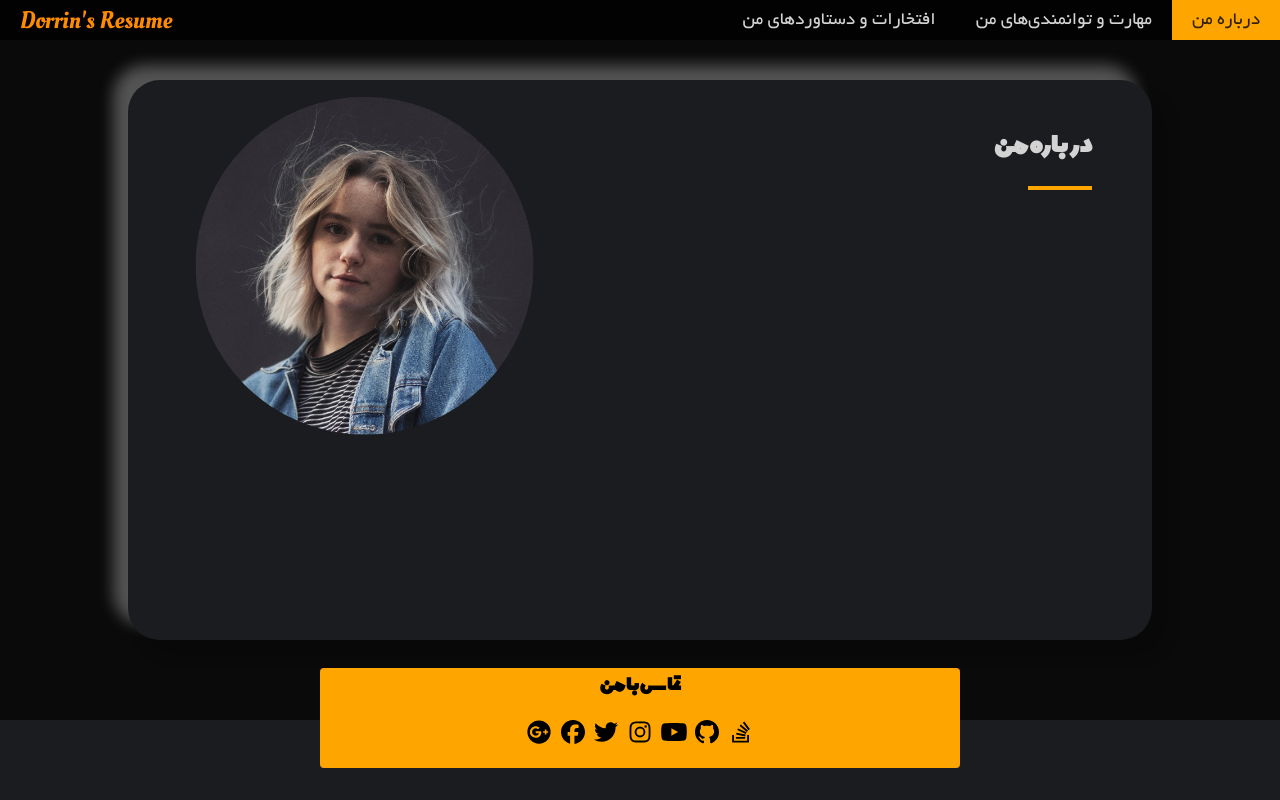
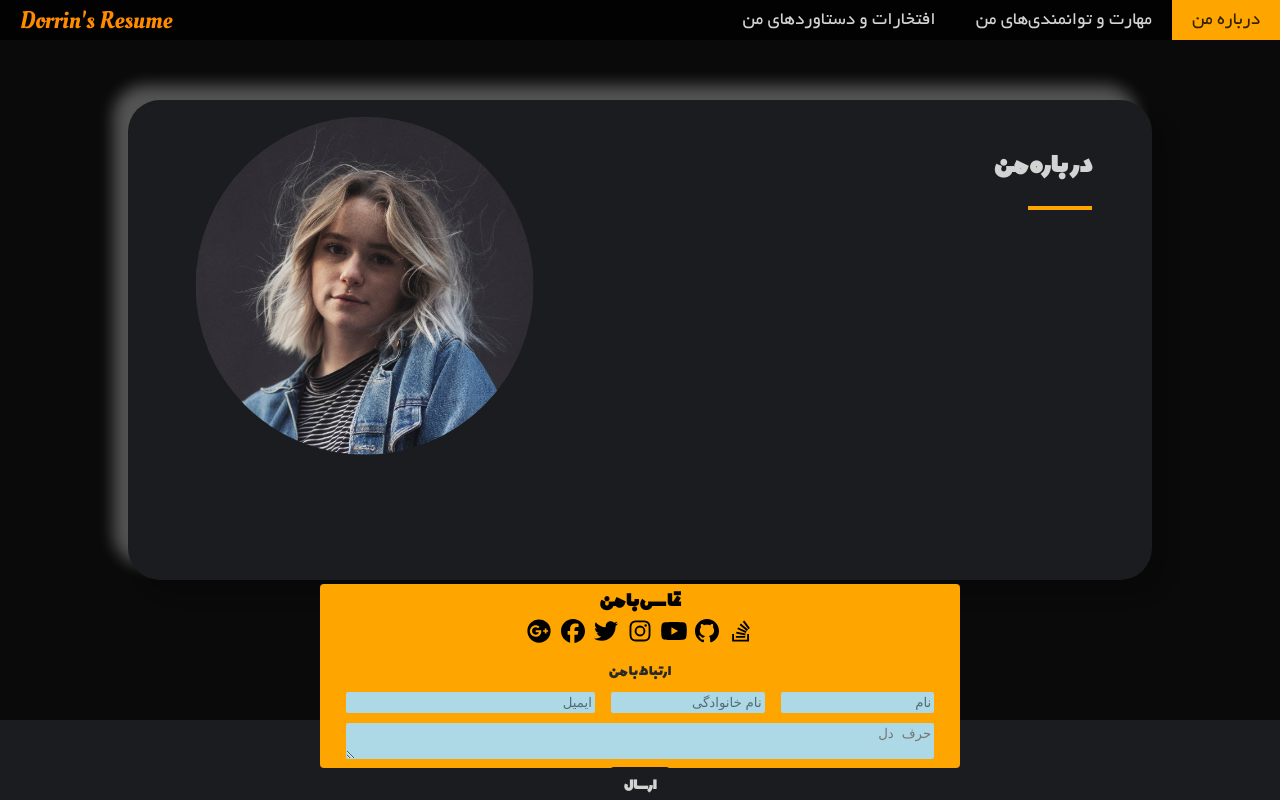
Before and after one commit to dorrin-sot/HTML-CSS-Resume, a plain HTML site: page index.html in a window 1280 px wide. Drawn offline with Linux system fonts and the light colour scheme.

Commit message:
contact me form added

```diff
--- a/css/main-styles.css
+++ b/css/main-styles.css
@@ -1,9 +1,9 @@
 .main-card {
   /*margin-bottom: 20px;*/
-  height: 70vh;
+  height: 60vh;
   width: 80vw;
   position: absolute;
-  top: 45%;
+  top: 42.5%;
   left: 50%;
   transform: translate(-50%, -50%);
   background-color: #1b1c1f;
@@ -35,24 +35,32 @@ footer {
 
 .contact-us {
   width: 50vw;
-  height: 12.5vh;
+  height: 23vh;
   bottom: 4vh;
   transform: translateX(-50%);
   background-color: orange;
   border-radius: 4px;
 }
 
-.contact-us .title{
+.contact-us .title {
   text-align: center;
   font-family: Cinema;
   font-weight: bold;
   font-size: x-large;
   margin-top: 0;
+  margin-bottom: 7px;
 }
 
-.contact-us .socials{
+.contact-us .title-2 {
+  font-size: large;
+  font-weight: lighter;
+  color: #292929;
+}
+
+.contact-us .socials {
   margin-top: 0;
   text-align: center;
+  margin-bottom: 10px;
 }
 
 .contact-us .socials a {
@@ -65,6 +73,57 @@ footer {
   color: #1b1b1b;
   font-size: 1.75em;
   transition: font-size ease-in .25s, color ease-in .25s;
+}
+
+.contact-form {
+  width: 100%;
+  /*height: 75%;*/
+  text-align: center;
+}
+
+.contact-form input, .contact-form textarea {
+  border-radius: 2px;
+  border: none;
+  background-color: lightblue;
+  color: rgba(0,0,0,0.9);
+  padding: 3px;
+}
+
+.contact-form input::placeholder, .contact-form textarea ::placeholder {
+  border-radius: 2px;
+  color: rgba(0,0,0,0.5);
+}
+
+#fname, #sname {
+  width: 23%;
+  margin: 1%;
+}
+
+#email {
+  width: 38%;
+  margin: 1%;
+}
+
+#msg {
+  margin: 0.5%;
+  width: 91%;
+  height: 200%;
+}
+
+.contact-form button {
+  background-color: #1b1c1f;
+  color: lightgray;
+  font-weight: bold;
+  font-family: Cinema;
+  font-size: large;
+  border: none;
+  border-radius: 5px;
+  padding: 5px 15px;
+}
+
+.contact-form button:hover {
+  cursor: pointer;
+  background-color: #292929;
 }
 
 .pos-absolute {
--- a/index.html
+++ b/index.html
@@ -39,6 +39,14 @@
       <a href="#"><i class="fab fa-facebook"></i></a>
       <a href="#"><i class="fab fa-google-plus"></i></a>
     </div>
+    <p class="title title-2">ارتباط با من</p>
+    <form class="contact-form">
+      <input id="fname" type="text" placeholder="نام" required>
+      <input id="sname" type="text" placeholder="نام خانوادگی" required>
+      <input id="email" type="email" placeholder="ایمیل" required>
+      <textarea id="msg" placeholder="حرف دل" required></textarea>
+      <button type="submit" onclick="submitContactForm()">ارسال</button>
+    </form>
   </div>
 </footer>
 
--- /dev/null
+++ b/index.js
@@ -0,0 +1,3 @@
+function submitContactForm() {
+
+}
```
